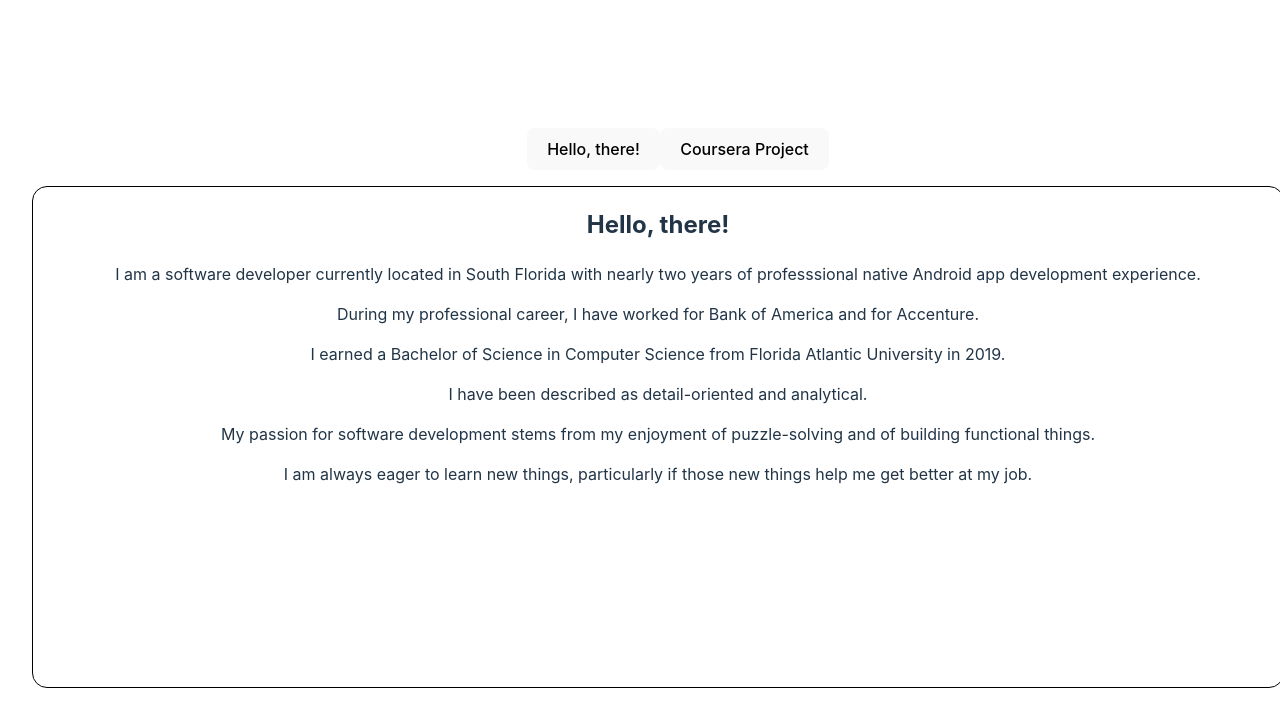
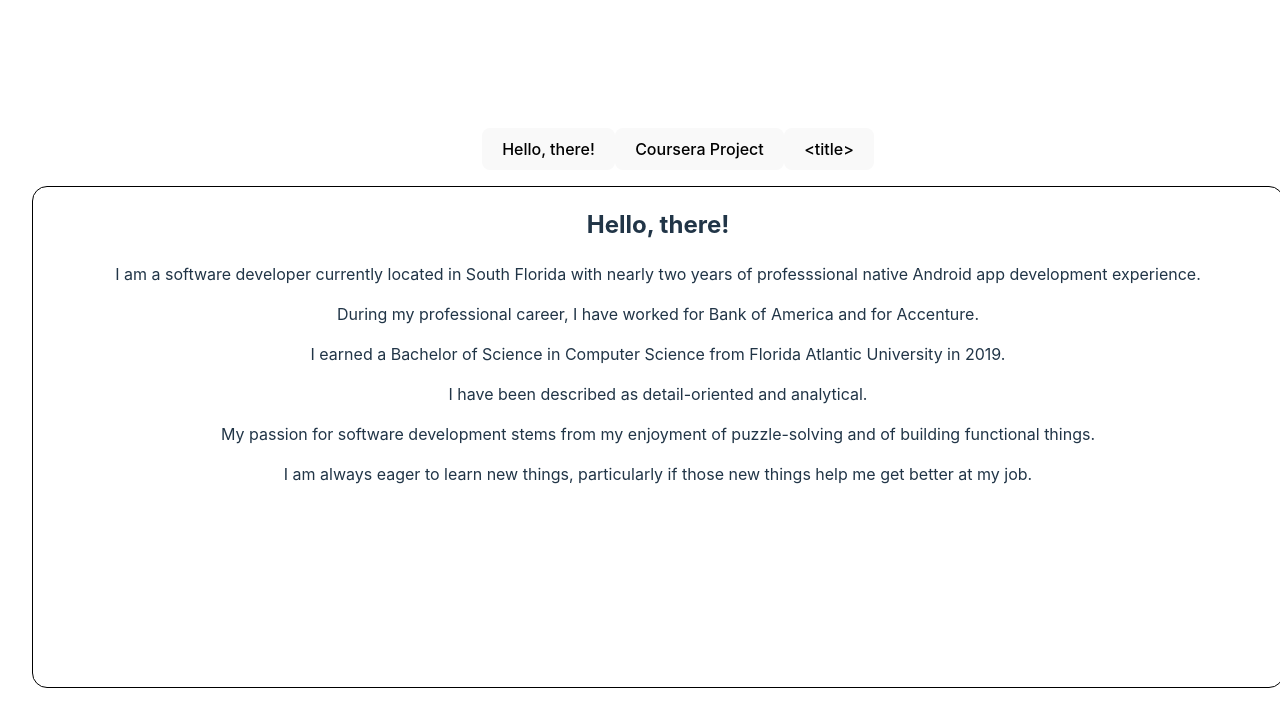
Before and after one commit to DBerry07/DBerry07.github.io, a React (Vite) app: page / in a window 1280 px wide. Shown: the top 726 px of the page. Built offline with nearby package versions, Linux system fonts and the light colour scheme.

Commit message:
Update App.jsx

```diff
--- a/src/App.jsx
+++ b/src/App.jsx
@@ -1,7 +1,7 @@
 import { useState } from "react";
 import "./css/App.css";
 import Entry from "./components/Entry.jsx";
-import { titles } from "./data/content.js";
+import * as content from "./data/content.js";
 
 function App() {
   const [count, setCount] = useState(0);
@@ -9,8 +9,15 @@ function App() {
   return (
     <div className="App">
       <menu>
-        <button onClick={() => setCount(0)}>{titles[0]}</button>
-        <button onClick={() => setCount(1)}>{titles[1]}</button>
+        <button onClick={() => setCount(0)}>
+          {content.pageContent[0].title}
+        </button>
+        <button onClick={() => setCount(1)}>
+          {content.pageContent[1].title}
+        </button>
+        <button onClick={() => setCount(2)}>
+          {content.pageContent[2].title}
+        </button>
       </menu>
       <div id="content-box">
         <Entry index={count} />
```
